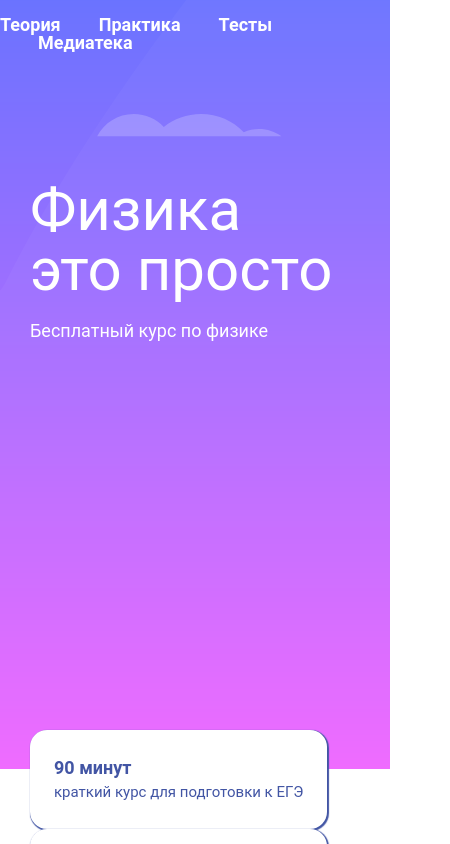
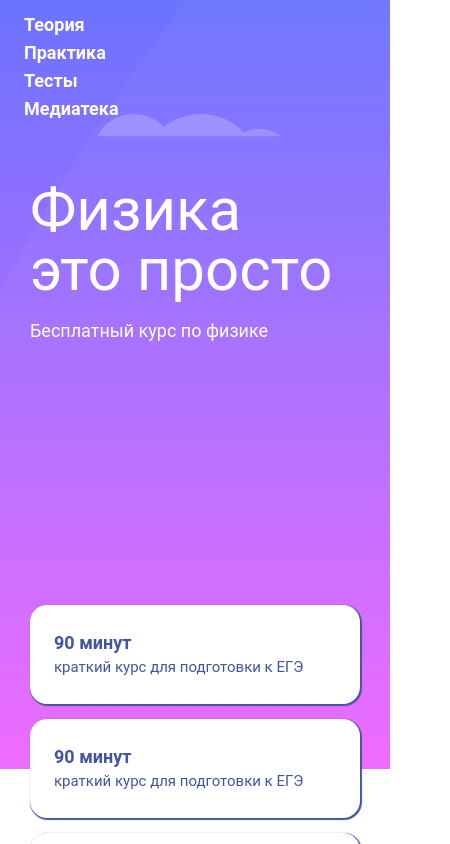
Before and after one commit to NastyVV/nastyvv.github.io, a Vue app: page /#/ in a window 390 px wide. Shown: the top 844 px of the page, 450 px wide, since content can reach past the window. Built offline with nearby package versions, Linux system fonts and the light colour scheme.

Commit message:
finish adsptive for home p

```diff
--- a/src/assets/media.less
+++ b/src/assets/media.less
@@ -25,10 +25,34 @@
     body .main-menu .menu ul li {
         margin-left: 38px;
     }
+    body .home-page .home-wrapper .home-items .home-item {
+        width: calc(100% - 24px * 2);
+        float: none;
+        margin-bottom: 15px;
+    }
+    body .home-page .home-wrapper .home-items {
+        margin-top: 265px;
+    }
 }
 @media (max-width: 1200px) {
-    body .home-wrapper {
+    body .home-page .home-wrapper {
         padding: 0 30px;
         max-width: calc(100% - 60px);
     }
 }
+@media (max-width: 350px) {
+    body .home-page .home-wrapper .home-items {
+        margin-top: 178px;
+    }
+}
+@media (max-width: 460px) {
+    body .main-menu .menu ul li {
+        float: none;
+        margin-left: 0px;
+        margin-bottom: 10px;
+    }
+    body .main-menu .menu {
+        float: none;
+        margin-left: 24px;
+    }
+}
--- a/src/assets/views/home.less
+++ b/src/assets/views/home.less
@@ -33,7 +33,7 @@
                 background-color: white;
                 padding: 29px 24px;
                 border-radius: 17px;
-                width: calc(30%-24px*2);
+                width: calc(30% - 24px * 2);
                 margin-right: 5%;
                 box-shadow: 1px 1px 1px 1px #4255A4;
                 .name{
```
Also changed, not shown: 7 other files (tests, documents, lock files or other folders).
